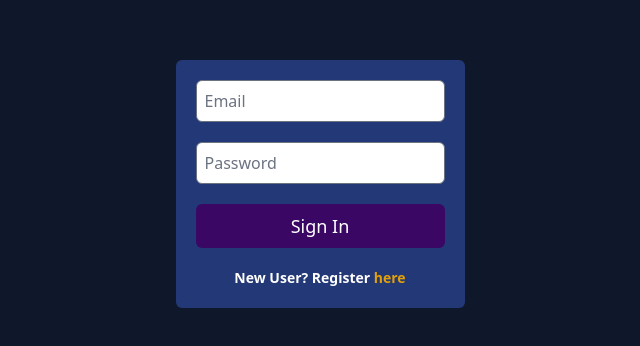
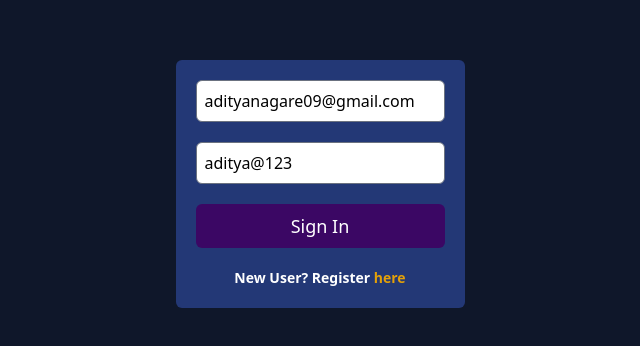
Before and after one commit to AdityaVN1303/blog-app-client, a React (Create React App) app: page /auth/login in a window 1280 px wide. Shown: the part 216-562 px from the top of the page, without its empty margins (320-960 px from the left). Built offline with nearby package versions, Linux system fonts and the light colour scheme; a web font is replaced by a local one.

Commit message:
minor input value bug

```diff
--- a/src/components/Login.js
+++ b/src/components/Login.js
@@ -46,6 +46,7 @@ const Login = () => {
             setEmail(e.target.value);
           }}
           placeholder="Email"
+          value={email}
           type="text"
           className="p-2 rounded-md text-black"
         />
@@ -55,6 +56,7 @@ const Login = () => {
           }}
           placeholder="Password"
           type="text"
+          value={password}
           className="p-2 rounded-md text-black"
         />
         <button
```
